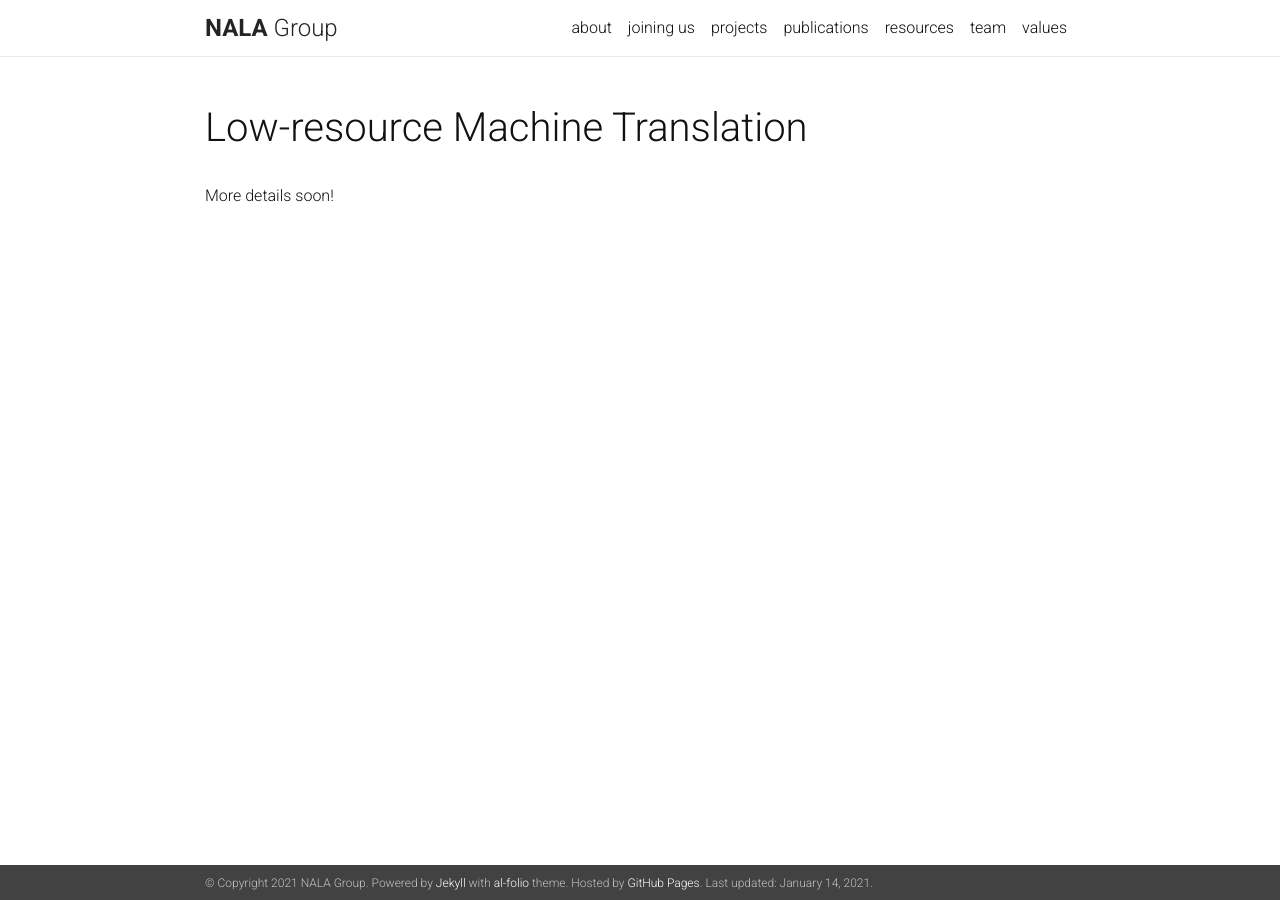
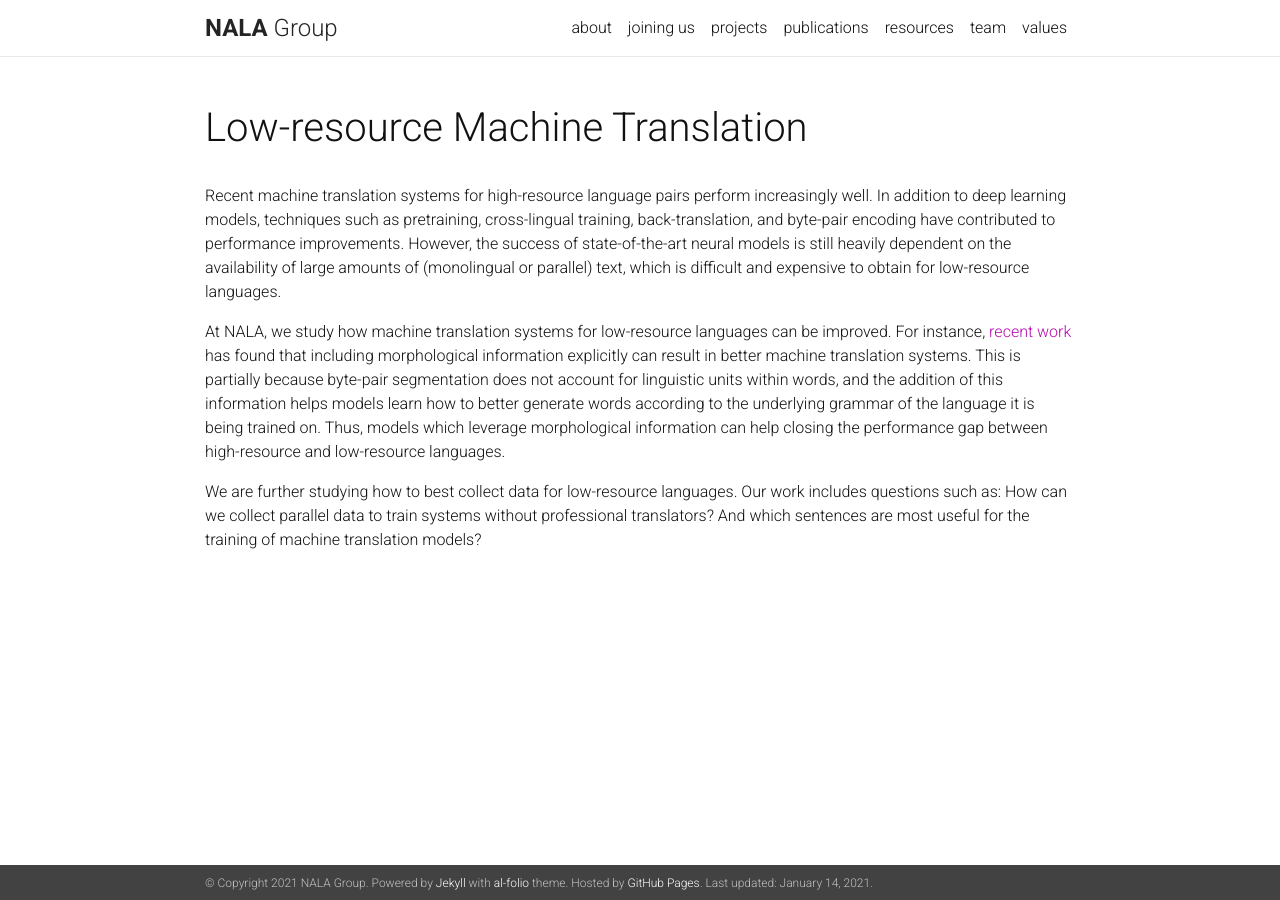
Before and after one commit to nala-cub/nala-cub.github.io, a Jekyll site: the page built from _pages/low_resource_MT.md, in a window 1280 px wide. Built offline with Jekyll 4.4.1, drawn with Linux system fonts in a browser that asks for light colours; nearby versions of some CDN libraries; a style sheet for code colours, icons or effects is not loaded.

Commit message:
low-resource MT update

```diff
--- a/_pages/low_resource_MT.md
+++ b/_pages/low_resource_MT.md
@@ -5,4 +5,10 @@ permalink: /projects/low_resource_MT
 description:
 ---
 
-More details soon!
+Recent machine translation systems for high-resource language pairs perform increasingly well. In addition to deep learning models, techniques such as pretraining, cross-lingual training, back-translation, and byte-pair encoding have contributed to performance improvements.
+However, the success of state-of-the-art neural models is still heavily dependent on the availability of large amounts of (monolingual or parallel) text, which is difficult and expensive to obtain for low-resource languages.
+
+At NALA, we study how machine translation systems for low-resource languages can be improved. For instance, <a href="https://www.aclweb.org/anthology/2020.acl-main.389.pdf" target="_blank">recent work</a> has found that including morphological information explicitly can result in better machine translation systems. This is partially because byte-pair segmentation does not account for linguistic units within words, and the addition of this information helps models learn how to better generate words according to the underlying grammar of the language it is being trained on.
+Thus, models which leverage morphological information can help closing the performance gap between high-resource and low-resource languages.
+
+We are further studying how to best collect data for low-resource languages. Our work includes questions such as: How can we collect parallel data to train systems without professional translators? And which sentences are most useful for the training of machine translation models?
```
